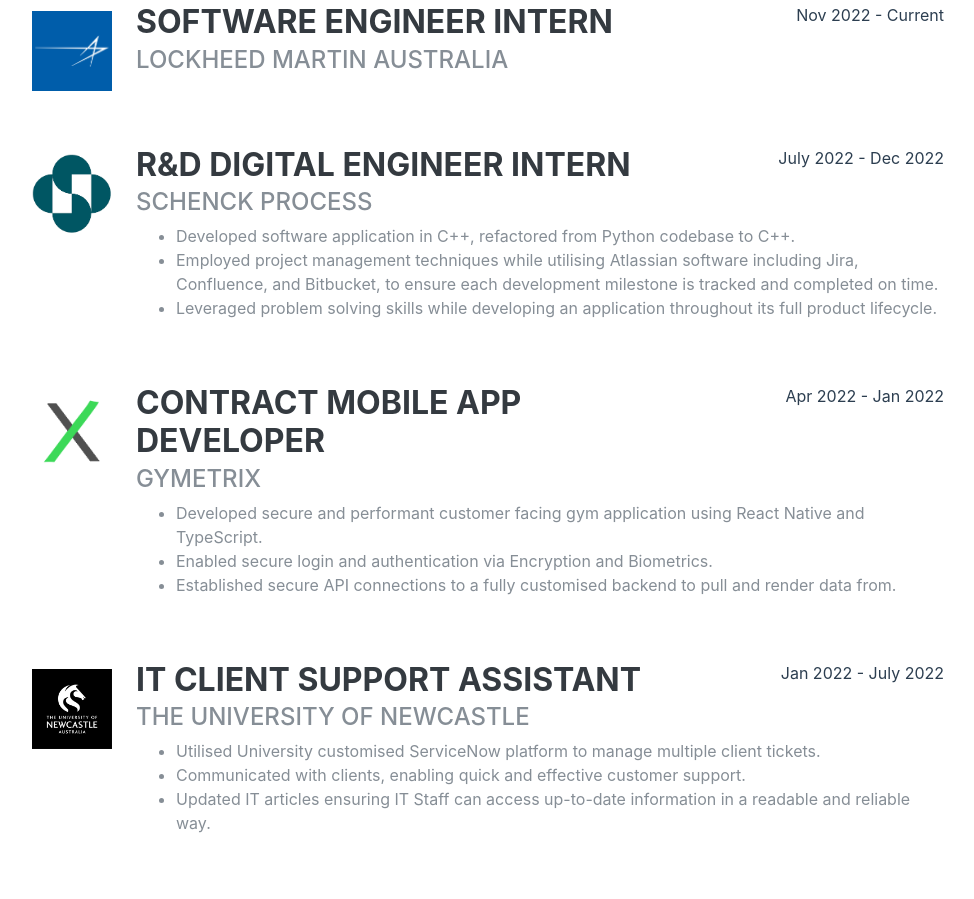
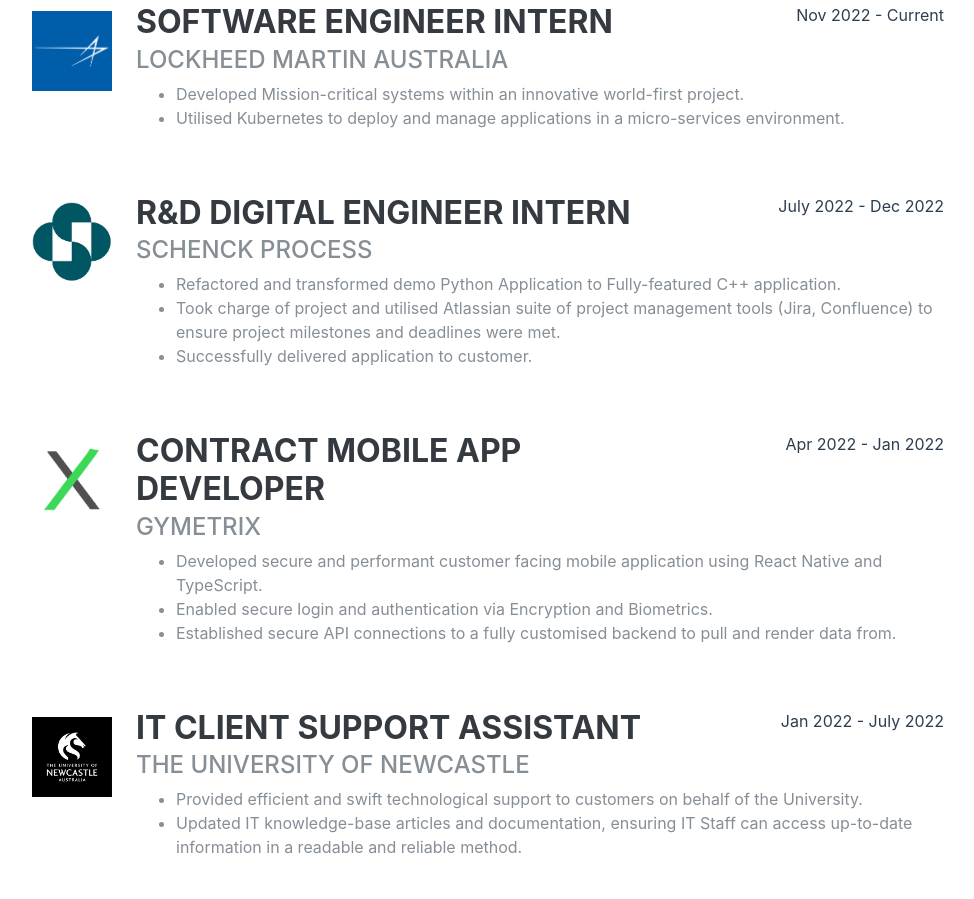
Before and after one commit to Tomrm18/portfolio-v2, a Gatsby site: page / in a window 1280 px wide. Shown: the part 961-1860 px from the top of the page, without its empty margins (288-1262 px from the left). Built offline with nearby package versions, Linux system fonts and the light colour scheme; Gatsby itself is replaced by a stand-in of ours; a web font is replaced by a local one.

Commit message:
updating from gatsby v4 to v5, updated exp and skills

```diff
--- a/config.js
+++ b/config.js
@@ -38,7 +38,10 @@
       startDate: 'Nov 2022',
       endDate: 'Current',
       priority: '',
-      tasks: [],
+      tasks: [
+        'Developed Mission-critical systems within an innovative world-first project.',
+        'Utilised Kubernetes to deploy and manage applications in a micro-services environment.'
+      ],
       imageName: 'lockheed_martin',
       hidden: false,
     },
@@ -49,9 +52,9 @@
       endDate: 'Dec 2022',
       priority: '',
       tasks: [
-        'Developed software application in C++, refactored from Python codebase to C++.',
-        'Employed project management techniques while utilising Atlassian software including Jira, Confluence, and Bitbucket, to ensure each development milestone is tracked and completed on time. ',
-        'Leveraged problem solving skills while developing an application throughout its full product lifecycle.',
+        'Refactored and transformed demo Python Application to Fully-featured C++ application.',
+        'Took charge of project and utilised Atlassian suite of project management tools (Jira, Confluence) to ensure project milestones and deadlines were met.',
+        'Successfully delivered application to customer.'
       ],
       imageName: 'schenck_process',
       hidden: false,
@@ -63,7 +66,7 @@
       endDate: 'Jan 2022',
       priority: '',
       tasks: [
-        'Developed secure and performant customer facing gym application using React Native and TypeScript.',
+        'Developed secure and performant customer facing mobile application using React Native and TypeScript.',
         'Enabled secure login and authentication via Encryption and Biometrics.',
         'Established secure API connections to a fully customised backend to pull and render data from.',
       ],
@@ -77,9 +80,8 @@
       endDate: 'July 2022',
       priority: '',
       tasks: [
-        'Utilised University customised ServiceNow platform to manage multiple client tickets.',
-        'Communicated with clients, enabling quick and effective customer support.',
-        'Updated IT articles ensuring IT Staff can access up-to-date information in a readable and reliable way.',
+        'Provided efficient and swift technological support to customers on behalf of the University.',
+        'Updated IT knowledge-base articles and documentation, ensuring IT Staff can access up-to-date information in a readable and reliable method. '
       ],
       imageName: 'uon',
       hidden: false,
@@ -91,8 +93,8 @@
       items: [
         {
           title: 'Bachelor of Computer Science',
-          startDate: 'Feb 2020',
-          endDate: 'Current',
+          startDate: 'Feb 2021',
+          endDate: 'Dec 2023',
           priority: 'Full-time',
         },
         {
@@ -104,22 +106,6 @@
       ],
       imageName: 'uon',
     },
-    // {
-    //   school: 'The University of Newcastle',
-    //   degree: 'Bachelor of Computer Science',
-    //   startDate: 'Feb 2020',
-    //   endDate: 'Current',
-    //   priority: 'Full-time',
-    //   imageName: 'uon',
-    // },
-    // {
-    //   school: 'The University of Newcastle',
-    //   degree: 'CESE Summer Research Scholarship',
-    //   startDate: 'November 2022',
-    //   endDate: 'Current',
-    //   priority: 'Part-time',
-    //   imageName: 'uon',
-    // },
   ],
   extracurriculars: {
     studentClubs: [
@@ -128,7 +114,7 @@
         title: 'Founder & Vice President',
         date: {
           start: 2022,
-          end: 'Current',
+          end: 2023,
         },
       },
     ],
--- a/gatsby-config.js
+++ b/gatsby-config.js
@@ -13,7 +13,6 @@
         path: `${__dirname}/src/assets`,
       },
     },
-    'gatsby-plugin-react-helmet',
     {
       resolve: `gatsby-plugin-manifest`,
       options: {
--- a/src/components/Scroll.tsx
+++ b/src/components/Scroll.tsx
@@ -58,7 +58,7 @@
   return (
     <Element>
       {typeof children === 'object' ? (
-        cloneElement(children, { onClick: handleClick })
+        cloneElement(children, { onClick: handleClick, onkeydown: handleClick })
       ) : (
         <span onClick={handleClick}>{children}</span>
       )}
--- a/src/components/Skills.tsx
+++ b/src/components/Skills.tsx
@@ -1,27 +1,30 @@
 import React, { useState } from "react"
 import { SkillCategory } from "../components"
-import { FaHtml5, FaCss3Alt, FaGitAlt, FaJsSquare, FaReact, FaPython, FaJava, FaSass } from 'react-icons/fa';
-import { SiCplusplus, SiCmake, SiMongodb } from 'react-icons/si';
+import { FaHtml5, FaCss3Alt, FaGitAlt, FaJsSquare, FaReact, FaPython, FaJava, FaSass, FaDocker  } from 'react-icons/fa';
+import { FaGolang } from "react-icons/fa6";
+import { SiCplusplus, SiMongodb, SiKubernetes } from 'react-icons/si';
 import { AiOutlineConsoleSql } from 'react-icons/ai';
 
 export const Skills = () => {
 
   const skills = [
-    { category: "Programming Languages", skills: [
+    { category: "Web Technologies", skills: [
       { name: "html", logo: FaHtml5 },
       { name: "css", logo: FaCss3Alt },
       { name: "sass", logo: FaSass},
+      { name: "react", logo: FaReact },
+    ]},
+    { category: "Programming Languages", skills: [
       { name: "javascript", logo: FaJsSquare },
       { name: "python", logo: FaPython },
+      { name: "golang", logo: FaGolang },
       { name: "java", logo: FaJava },
       { name: "c++", logo: SiCplusplus },
     ]},
-    { category: "Libraries & Frameworks", skills: [
-      { name: "react", logo: FaReact },
-    ]},
     { category: "Tools", skills: [
       { name: "git", logo: FaGitAlt },
-      { name: "cmake", logo: SiCmake },
+      { name: "docker", logo: FaDocker },
+      { name: "kubernetes", logo: SiKubernetes },
       { name: "mongodb", logo: SiMongodb },
       { name: "sql", logo: AiOutlineConsoleSql },
     ]},
```
Also changed, not shown: package.json (+9 -15 lines), 1 other file.
